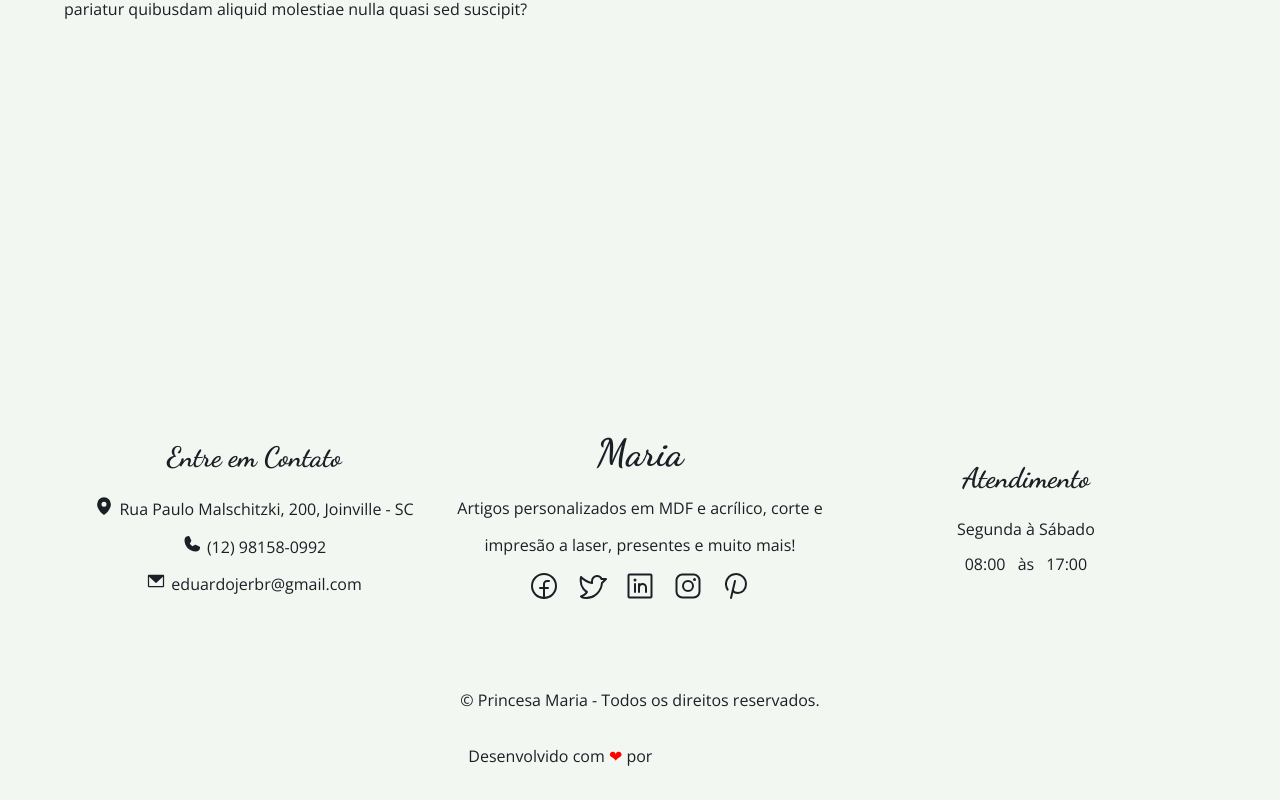
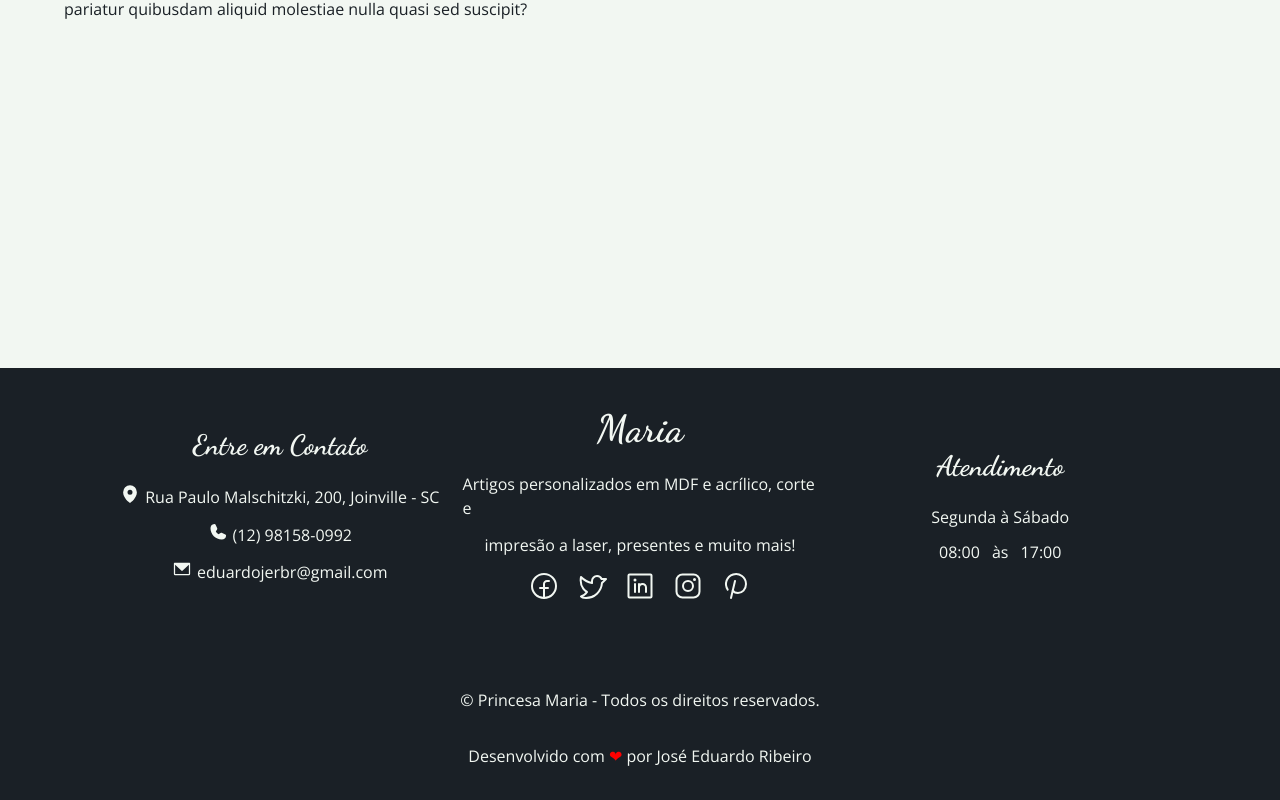
Before and after one commit to ribeirojer/Frontend-Dracula, a React (Vite) app: page / in a window 1280 px wide. Shown: the part 4740-5540 px from the top of the page. Built offline with nearby package versions, Linux system fonts and the light colour scheme.

Commit message:
adjustment in footer

```diff
--- a/src/components/Footer.tsx
+++ b/src/components/Footer.tsx
@@ -4,11 +4,13 @@ import styled from 'styled-components'
 type Props = {}
 
 const Wrapper = styled.footer`
-    display: flex;
-    flex-direction: column;
-    justify-content: flex-end;
-    padding: 0 5%;
-    height: 432px;
+  background-color: var(--cor-A);
+  color: var(--cor-C);
+  display: flex;
+  flex-direction: column;
+  justify-content: flex-end;
+  padding: 0 8%;
+  height: 432px;
 `;
 const FooterWrapper = styled.div`
     display: flex;
--- a/src/index.css
+++ b/src/index.css
@@ -43,6 +43,12 @@ h2 {
   line-height: 2.4rem;
   font-weight: 700;
 }
+h3 {
+  font-size: 28px;
+  font-family: 'Dancing Script';
+  font-weight: 700;
+  margin-bottom: 1rem;
+}
 ul {
   display: flex;
   list-style-type: none;
--- a/src/pages/Home.tsx
+++ b/src/pages/Home.tsx
@@ -230,4 +230,3 @@ const Home = (props: Props) => {
   )
 }
 export default Home;
-//<a href="https://www.flaticon.com/free-icons/princess" title="princess icons">Princess icons created by Freepik - Flaticon</a>
```
Also changed, not shown: src/assets/woman.png (added).
